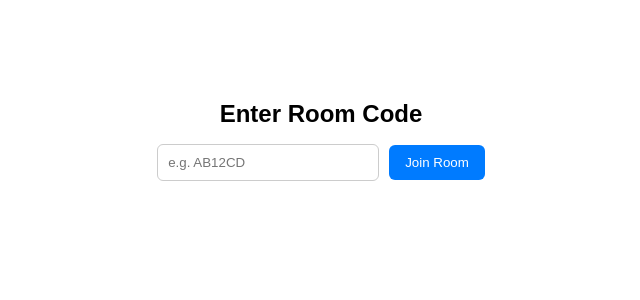
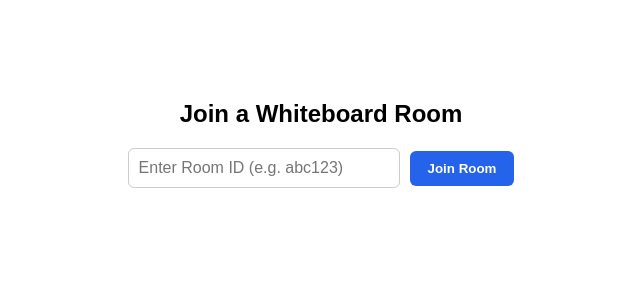
Before and after one commit to Bharatchoudhary11/Whiteboard-Development, a React (Create React App) app in the folder client/: page / in a window 1280 px wide. Shown: the top 300 px of the page, without its empty margins (319-959 px from the left). Built offline with nearby package versions, Linux system fonts and the light colour scheme.

Commit message:
updates roomJoin

```diff
--- a/client/src/components/RoomJoin.js
+++ b/client/src/components/RoomJoin.js
@@ -4,30 +4,50 @@ import axios from 'axios';
 const RoomJoin = ({ onJoin }) => {
   const [roomCode, setRoomCode] = useState('');
   const [error, setError] = useState('');
+  const [loading, setLoading] = useState(false);
 
   const handleJoin = async () => {
-    if (!roomCode.trim()) return;
+    if (!roomCode.trim()) {
+      setError('Room code cannot be empty');
+      return;
+    }
 
     try {
-const apiURL = 'https://whiteboard-development.onrender.com';
-      await axios.post(`${apiURL}/api/rooms/join`, { roomId: roomCode });
-      onJoin(roomCode);
+      setError('');
+      setLoading(true);
+
+      const apiURL = (import.meta.env && import.meta.env.VITE_API_BASE_URL) || 'http://localhost:5001';
+
+      const response = await axios.post(`${apiURL}/api/rooms/join`, {
+        roomId: roomCode.trim(),
+      });
+
+      if (response.status === 200) {
+        onJoin(roomCode.trim());
+      } else {
+        setError('Could not join room. Try again.');
+      }
     } catch (err) {
       console.error('Failed to join room:', err.response?.data || err.message);
-      setError(err.response?.data?.message || 'Error joining room. Please try again.');
+      setError(err.response?.data?.message || 'Internal server error');
+    } finally {
+      setLoading(false);
     }
   };
 
   return (
     <div style={styles.container}>
-      <h2 style={styles.heading}>Enter Room Code</h2>
+      <h2 style={styles.heading}>Join a Whiteboard Room</h2>
       <input
+        type="text"
         value={roomCode}
         onChange={(e) => setRoomCode(e.target.value)}
-        placeholder="e.g. AB12CD"
+        placeholder="Enter Room ID (e.g. abc123)"
         style={styles.input}
       />
-      <button onClick={handleJoin} style={styles.button}>Join Room</button>
+      <button onClick={handleJoin} style={styles.button} disabled={loading}>
+        {loading ? 'Joining...' : 'Join Room'}
+      </button>
       {error && <p style={styles.error}>{error}</p>}
     </div>
   );
@@ -41,27 +61,29 @@ const styles = {
   },
   heading: {
     fontSize: '24px',
-    marginBottom: '16px',
+    marginBottom: '20px',
   },
   input: {
     padding: '10px',
-    width: '200px',
+    width: '250px',
     marginRight: '10px',
     border: '1px solid #ccc',
     borderRadius: '6px',
+    fontSize: '16px',
   },
   button: {
-    padding: '10px 16px',
-    backgroundColor: '#007BFF',
+    padding: '10px 18px',
+    backgroundColor: '#2563eb',
+    color: 'white',
     border: 'none',
-    color: 'white',
     borderRadius: '6px',
     cursor: 'pointer',
+    fontWeight: 'bold',
   },
   error: {
     color: 'red',
     marginTop: '10px',
-  }
+  },
 };
 
 export default RoomJoin;
```
